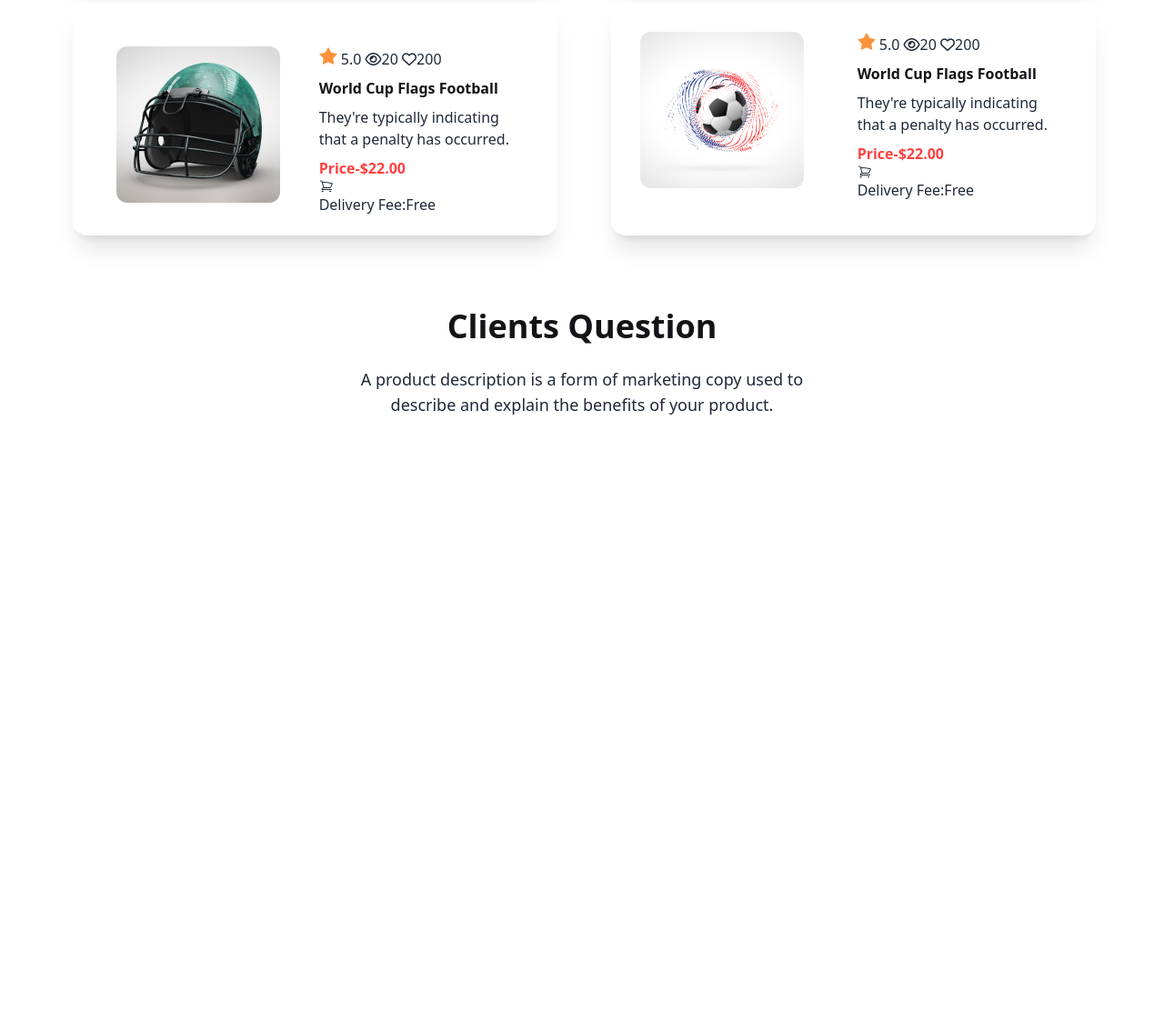
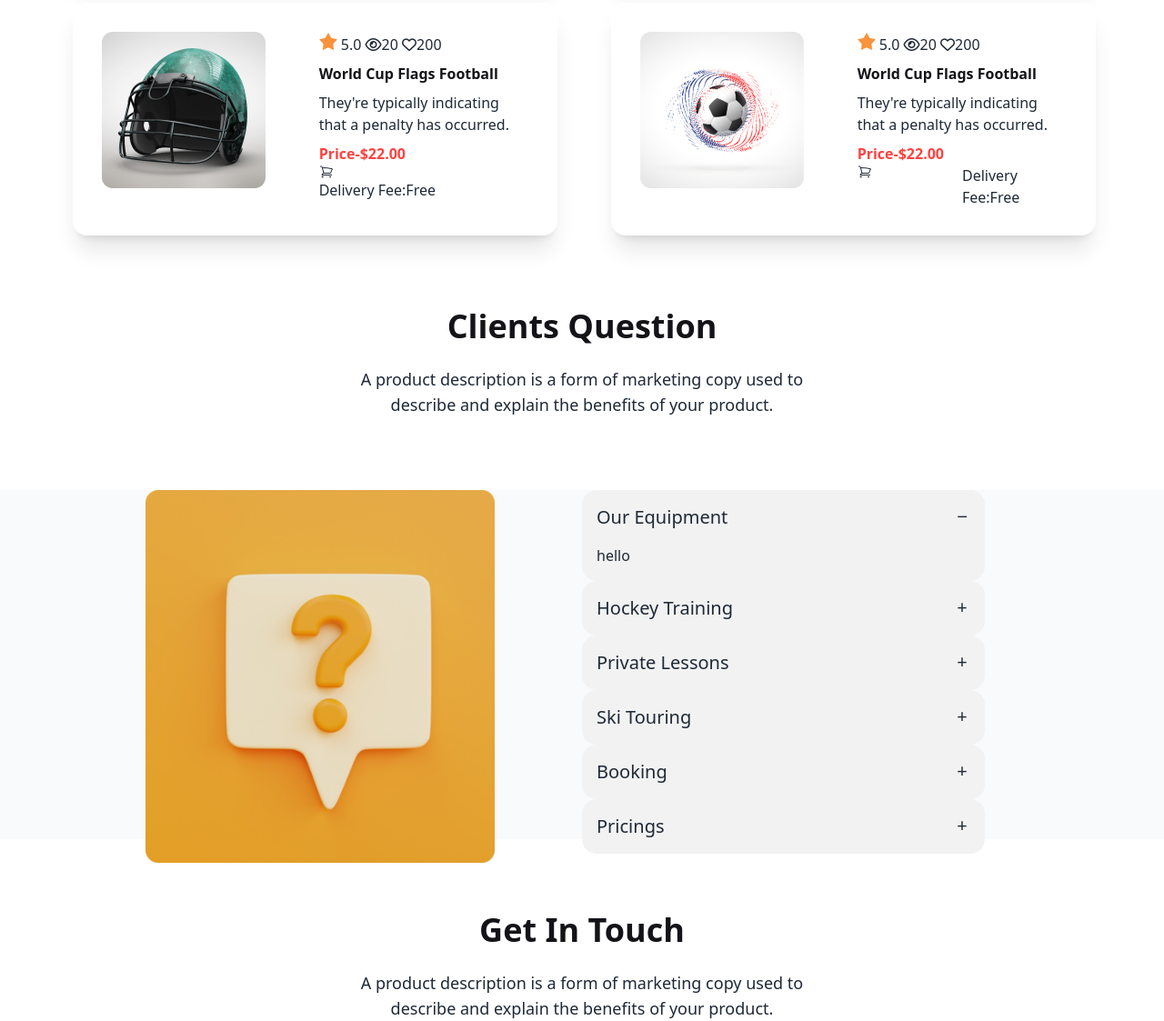
Before and after one commit to Suborna589/B9A3-Hockeys, a plain HTML site: page index.html in a window 1280 px wide. Shown: the part 2687-3810 px from the top of the page at 91% size. Before the commit the page ends 3146 px from the top, so only its background shows below. Drawn offline with nearby package versions, Linux system fonts and the light colour scheme.

Commit message:
Client Section done

```diff
--- a/index.html
+++ b/index.html
@@ -137,7 +137,7 @@ A product description is a form of marketing copy used to  <br> describe and exp
                 </div>
             </div>
 
-            <div class="grid grid-cols-2 border-0 border-gray-500 w-10/12 h-64 ml-8   card lg:card-side bg-base-100 shadow-xl gap-4 p-12 ">
+            <div class="grid grid-cols-2 border-0 border-gray-500 w-10/12 h-64 ml-8   card lg:card-side bg-base-100 shadow-xl gap-4 p-8 ">
                 <div>
                     <img src="images/6.png" alt="">
                 </div>
@@ -166,7 +166,7 @@ A product description is a form of marketing copy used to  <br> describe and exp
                 </div>
             </div>
 
-            <div class="grid grid-cols-2 border-0 border-gray-500 w-10/12 h-64 ml-20 card lg:card-side bg-base-100 shadow-xl gap-4 p-12 ">
+            <div class="grid grid-cols-2 border-0 border-gray-500 w-10/12 h-64 ml-20 card lg:card-side bg-base-100 shadow-xl gap-4 p-8 ">
                 <div>
                     <img src="images/7.png" alt="">
                 </div>
@@ -194,7 +194,7 @@ A product description is a form of marketing copy used to  <br> describe and exp
                         </div>
                 </div>
             </div>
-            <div class="grid grid-cols-2 border-0 border-gray-500 w-10/12 h-64 ml-8 card lg:card-side bg-base-100 shadow-xl gap-4 p-12 ">
+            <div class="grid grid-cols-2 border-0 border-gray-500 w-10/12 h-64 ml-8 card lg:card-side bg-base-100 shadow-xl gap-2 p-8">
                 <div>
                     <img src="images/8.png" alt="">
                 </div>
@@ -220,7 +220,7 @@ A product description is a form of marketing copy used to  <br> describe and exp
                         </div>
                 </div>
             </div>
-            <div class="grid grid-cols-2 border-0 border-gray-500 w-10/12 h-64 ml-20 card lg:card-side bg-base-100 shadow-xl gap-2 p-12 ">
+            <div class="grid grid-cols-2 border-0 border-gray-500 w-10/12 h-64 ml-20 card lg:card-side bg-base-100 shadow-xl gap-2 p-8 ">
                 <div>
                     <img src="images/9.png" alt="">
                 </div>
@@ -267,19 +267,102 @@ A product description is a form of marketing copy used to  <br> describe and exp
                     </p>
                       <div >
                     <a class="text-[#FF4240] font-semibold text-base">Price-$22.00</a>
-                    <a class="grid grid-cols-1"><svg xmlns="http://www.w3.org/2000/svg" fill="none" viewBox="0 0 24 24" stroke-width="1.5" stroke="currentColor" class="w-4 h-4">
+                    <a class="grid grid-cols-2 m-auto "><svg xmlns="http://www.w3.org/2000/svg" fill="none" viewBox="0 0 24 24" stroke-width="1.5" stroke="currentColor" class="w-4 h-4">
                         <path stroke-linecap="round" stroke-linejoin="round" d="M2.25 3h1.386c.51 0 .955.343 1.087.835l.383 1.437M7.5 14.25a3 3 0 0 0-3 3h15.75m-12.75-3h11.218c1.121-2.3 2.1-4.684 2.924-7.138a60.114 60.114 0 0 0-16.536-1.84M7.5 14.25 5.106 5.272M6 20.25a.75.75 0 1 1-1.5 0 .75.75 0 0 1 1.5 0Zm12.75 0a.75.75 0 1 1-1.5 0 .75.75 0 0 1 1.5 0Z" />
                       </svg>
-                      Delivery Fee:Free</a>
+                      <span>Delivery Fee:Free</span></a>
                     </div>
 
                 </div>
             </div>
         </div>
         </section>
+        <!-- Clients Question -->
         <section>
             <div class="text-center space-y-6 justify-center justify-between mt-20 ">
                 <h2 class="text-[#131318] text-4xl font-semibold "> Clients Question</h2>
+                <p class="text-lg ">
+
+A product description is a form of marketing copy used to  <br> describe and explain the benefits of your product.
+              </p>
+
+            </div>
+        </section>
+        <section>
+            <div  class="grid grid-cols-2 mt-20 bg-slate-50">
+            <div class="w-96 h-96 ml-40">
+                <img src="images/11.png" alt="">
+            </div>
+            <!-- <div></div>  -->
+            <div  class="w-11/12 h-96  pr-36 border-0">
+                <div class="collapse collapse-plus bg-base-200  ">
+                  <input type="radio" name="my-accordion-3" checked="checked" />
+                  <div class="collapse-title text-xl font-medium">
+                    Our Equipment
+                  </div>
+                  <div class="collapse-content">
+                    <p>hello</p>
+                  </div>
+                </div>
+                <div class="collapse collapse-plus bg-base-200">
+                  <input type="radio" name="my-accordion-3" />
+                  <div class="collapse-title text-xl font-medium">
+                    Hockey Training
+                  </div>
+                  <div class="collapse-content">
+                    <p>hello</p>
+                  </div>
+                </div>
+                <div class="collapse collapse-plus bg-base-200">
+                  <input type="radio" name="my-accordion-3" />
+                  <div class="collapse-title text-xl font-medium">
+                 Private Lessons
+                  </div>
+                  <div class="collapse-content">
+                    <p>hello</p>
+                  </div>
+                </div>
+                <div class="collapse collapse-plus bg-base-200">
+                  <input type="radio" name="my-accordion-3" />
+                  <div class="collapse-title text-xl font-medium">
+                     Ski Touring
+                  </div>
+                  <div class="collapse-content">
+                    <p>hello</p>
+                  </div>
+                </div>
+                <div class="collapse collapse-plus bg-base-200">
+                  <input type="radio" name="my-accordion-3" />
+                  <div class="collapse-title text-xl font-medium">
+                      Booking
+                  </div>
+                  <div class="collapse-content">
+                    <p>hello</p>
+                  </div>
+                </div>
+                <div class="collapse collapse-plus bg-base-200">
+                  <input type="radio" name="my-accordion-3" />
+                  <div class="collapse-title text-xl font-medium">
+                      Pricings
+                  </div>
+                  <div class="collapse-content">
+                    <p>hello</p>
+                  </div>
+                </div>
+                </div>
+
+
+
+
+
+            </div>
+
+        </section>
+        <!-- Get In Touch section -->
+
+        <section>
+            <div class="text-center space-y-6 justify-center justify-between mt-20 ">
+                <h2 class="text-[#131318] text-4xl font-semibold "> Get In Touch</h2>
                 <p class="text-lg ">
 
 A product description is a form of marketing copy used to  <br> describe and explain the benefits of your product.
```
Also changed, not shown: images/11.png (added).
